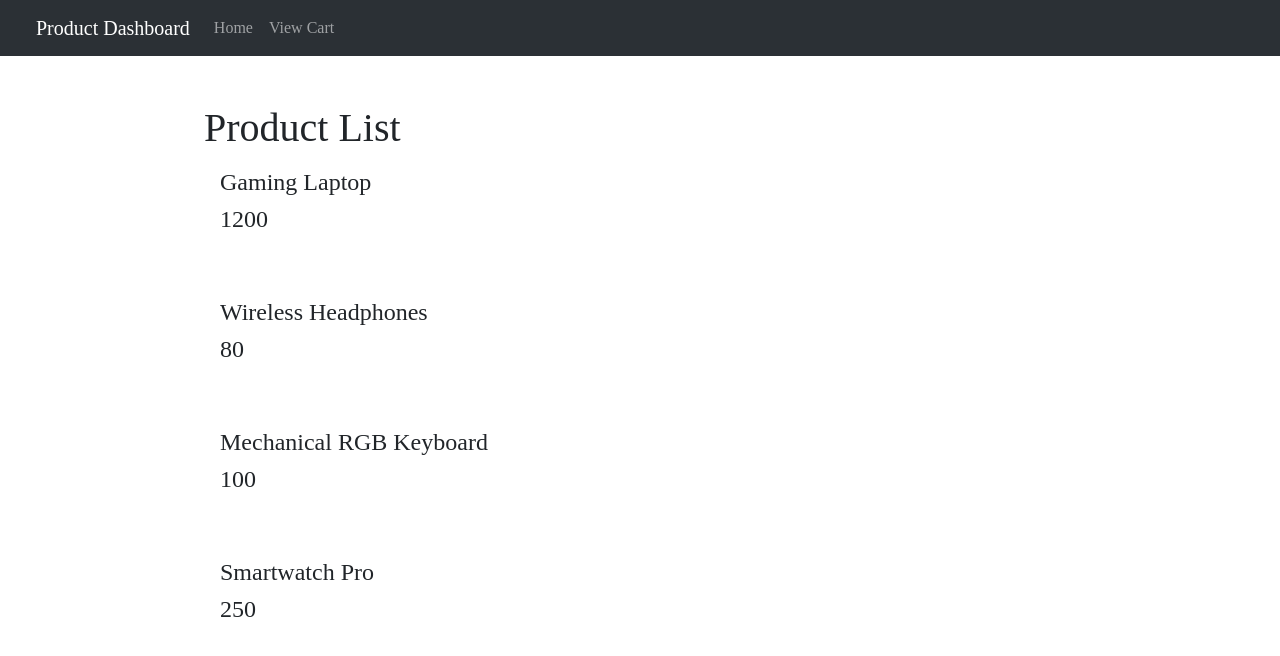
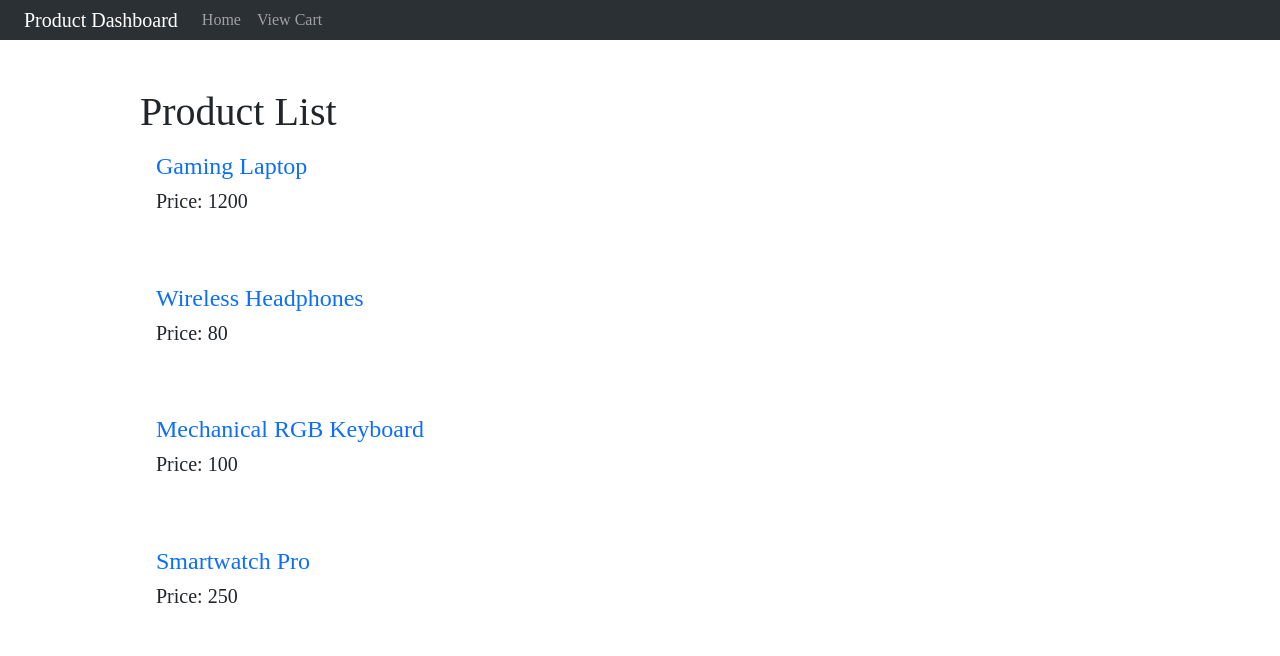
Before and after one commit to dani31perez/productDashboard, a React (Vite) app: page / in a window 1280 px wide. Shown: the top 656 px of the page. Built offline with nearby package versions, Linux system fonts and the light colour scheme.

Commit message:
Implemented dynamic routing for ProductDetails using URL parameters

```diff
--- a/src/App.jsx
+++ b/src/App.jsx
@@ -1,20 +1,25 @@
 import "./App.css";
 import { products } from "./data/productData";
 import { Container, ListGroup } from "react-bootstrap";
+import { Link } from "react-router";
 
 function App() {
   return (
-    <Container fluid={true} style={{ width: "70vw"}}>
+    <>
       <h1>Product List</h1>
       <ListGroup className="productList">
         {products.map((product) => (
-          <ListGroup.Item style={{ border: 0}}>
-            <h4>{product.name}</h4>
-            <h4>{product.price}</h4>
+          <ListGroup.Item style={{ border: 0 }}>
+            <h4>
+              <Link to={`/product/${product.name}`} style={{textDecoration: "none"}}>
+                {product.name}
+              </Link>
+            </h4>
+            <h5 className="fw-ligh">Price: {product.price}</h5>
           </ListGroup.Item>
         ))}
       </ListGroup>
-    </Container>
+    </>
   );
 }
 
--- a/src/components/Header.jsx
+++ b/src/components/Header.jsx
@@ -3,8 +3,8 @@ import { Navbar, Nav, Container, NavDropdown } from "react-bootstrap";
 
 export default function Header() {
   return (
-    <Navbar bg="dark" data-bs-theme="dark" expand="sm" className="bg-body-tertiary mb-5">
-      <Container  className="mx-4" fluid={true}>
+    <Navbar bg="dark" data-bs-theme="dark" expand="sm" className="bg-body-tertiary mb-5 p-0">
+      <Container  className="mx-4 p-0" fluid={true}>
         <Navbar.Brand href="/home">Product Dashboard</Navbar.Brand>
         <Navbar.Toggle  />
         <Navbar.Collapse >
--- /dev/null
+++ b/src/components/ProductDetails.jsx
@@ -0,0 +1,23 @@
+import React from "react";
+import { useParams, useNavigate } from "react-router";
+import { products } from "../data/productData";
+import { Container, Row, Col, ButtonGroup, Button } from "react-bootstrap";
+import "../index.css";
+
+function ProductDetails() {
+  const { productName } = useParams();
+  const navigate = useNavigate();
+  const product = products.find((product) => product.name === productName);
+
+  return (
+    <>
+      <h1>{product.name}</h1>
+      <h4 className="my-4">$ {product.price}</h4>
+      <h4>{product.description}</h4>
+      <Button className="mx-4">Add to cart</Button>
+      <Button variant="secondary">Back to prodcuts</Button>
+    </>
+  );
+}
+
+export default ProductDetails;
--- a/src/main.jsx
+++ b/src/main.jsx
@@ -5,15 +5,20 @@ import App from "./App.jsx";
 
 import "bootstrap/dist/css/bootstrap.min.css";
 import "./index.css";
+import ProductDetails from "./components/ProductDetails.jsx";
+import { Container } from "react-bootstrap";
 
 createRoot(document.getElementById("root")).render(
   <BrowserRouter>
     <>
       <Header />
-      <Routes>
-        <Route path="/" element={<App />} />
-        <Route path="/home" element={<App />} />
-      </Routes>
+      <Container fluid={true} style={{marginLeft: "10vw", width: "90vw"}}>
+        <Routes>
+          <Route path="/" element={<App />} />
+          <Route path="/home" element={<App />} />
+          <Route path="/product/:productName" element={<ProductDetails />} />
+        </Routes>
+      </Container>
     </>
   </BrowserRouter>
 );
```
